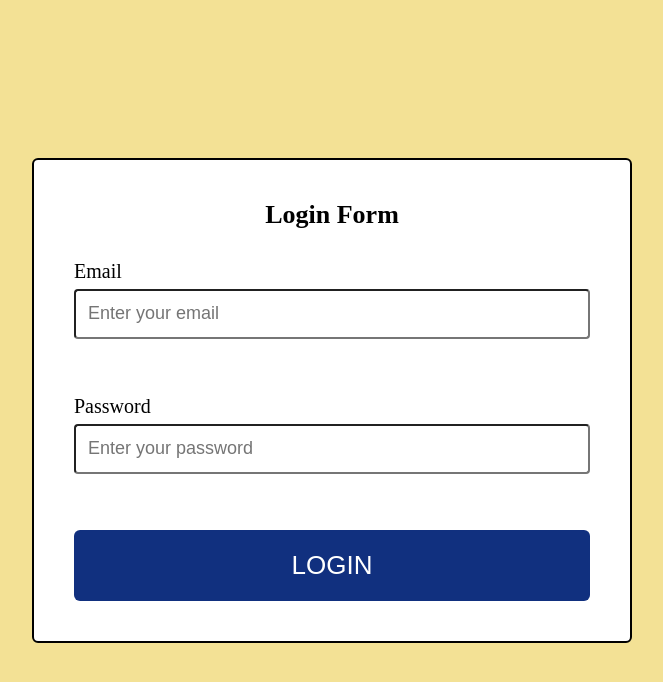
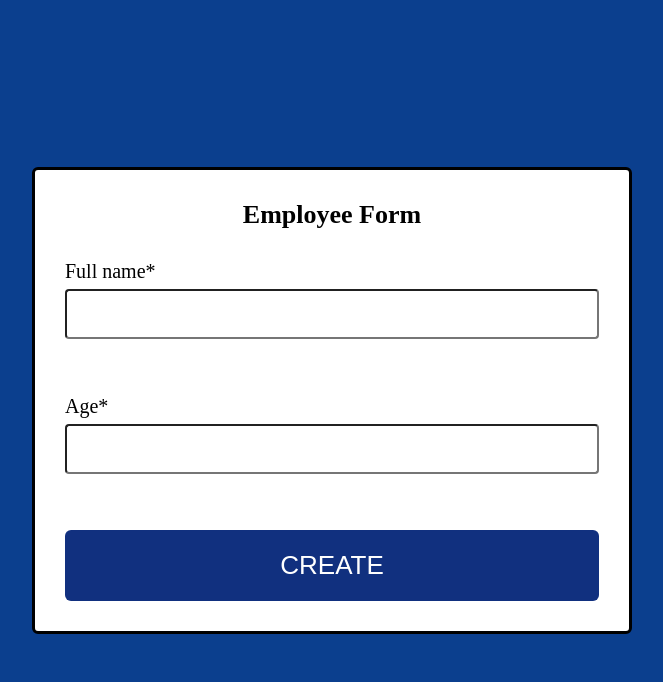
Before and after one commit to OliinykOlha/55_react_ts, a React (Vite) app: page / in a window 1280 px wide. Shown: the top 682 px of the page, without its empty margins (308-971 px from the left). Built offline with nearby package versions, Linux system fonts and the light colour scheme.

Commit message:
added Homework14

```diff
--- a/src/App.tsx
+++ b/src/App.tsx
@@ -4,13 +4,14 @@ import GlobalStyles from "./styles/GlobalStyles"
 // import Lesson11 from "./lessons/Lesson11/Lesson11"
 // import Lesson12 from "./lessons/Lesson12/Lesson12"
 //  import Lesson13 from "./lessons/Lesson13/Lesson13"
-import Lesson14 from "./lessons/Lesson14/Lesson14"
+// import Lesson14 from "./lessons/Lesson14/Lesson14"
 
 // import Consultation06 from "./consultations/Consultation06/Consultation06"
 
 //Homeworks imports
 // import HomeWork11 from "./homeworks/HomeWork11/HomeWork11"
 //  import HomeWork12 from "./homeworks/HomeWork10/HomeWork12/HomeWork12"
+import Homework14 from "./homeworks/Homework14/Homework14"
 
 
 
@@ -24,7 +25,8 @@ function App () {
       {/* <HomeWork12 /> */}
       {/* <Lesson13 /> */}
       {/* <Consultation06 /> */}
-      <Lesson14 />
+      {/* <Lesson14 /> */}
+      <Homework14 />
       </>
 
   )
--- /dev/null
+++ b/src/components/EmployeeForm/EmployeeForm.tsx
@@ -0,0 +1,58 @@
+import { useFormik } from "formik";
+import * as Yup from 'yup';
+import Input from "../Input/Input";
+import { EmployeeFormComponent, Title } from "./styles";
+import { EmployeeFormValues } from "./types";
+import Button from "../Button/Button";
+
+function EmployeeForm() {
+
+const schema = Yup.object().shape({
+  fullName: Yup.string()
+  .required('Field Full Name is required')
+  .min(5, 'Min 5 symbols')
+  .max(50, 'Max 50 symbols'),
+  age: Yup.number()
+  .required('Field age is required')
+  .typeError('Field age must be a number')
+  .positive('Age must be positive')
+  .min(18, 'Min 18')
+  .max(80, 'Max 80')
+})
+
+  const formik = useFormik({
+    initialValues: {
+      fullName: '',
+      age: ''
+    } as EmployeeFormValues,
+    validationSchema: schema,
+    validateOnChange: false,
+    onSubmit: (values: EmployeeFormValues) => {
+      console.table(values);
+    },
+  });
+
+  console.log(formik);
+
+  return (
+    <EmployeeFormComponent onSubmit={formik.handleSubmit}>
+      <Title>Employee Form</Title>
+      <Input
+        name="fullName"
+        label="Full name*"
+        value={formik.values.fullName}
+        onChange={formik.handleChange}
+        error={formik.errors.fullName}
+      />
+      <Input
+      name="age"
+      label="Age*"
+      value={formik.values.age}
+      onChange={formik.handleChange}
+      error={formik.errors.age}
+      />
+      <Button name='CREATE' />
+    </EmployeeFormComponent>
+  );
+}
+export default EmployeeForm;
--- /dev/null
+++ b/src/components/EmployeeForm/styles.ts
@@ -0,0 +1,18 @@
+import styled from "@emotion/styled";
+
+export const EmployeeFormComponent = styled.form`
+  display: flex;
+  flex-direction: column;
+  gap: 30px;
+  min-width: 600px;
+  padding: 30px;
+  background-color: white;
+  border: 3px solid black;
+  border-radius: 6px;
+`;
+
+export const Title = styled.div`
+  font-size: 26px;
+  font-weight: bold;
+  align-self: center;
+`;
--- /dev/null
+++ b/src/components/EmployeeForm/types.ts
@@ -0,0 +1,4 @@
+export interface EmployeeFormValues {
+  fullName: string;
+  age: string;
+}
--- /dev/null
+++ b/src/homeworks/Homework14/Homework14.tsx
@@ -0,0 +1,12 @@
+import EmployeeForm from "../../components/EmployeeForm/EmployeeForm";
+import { Homework14Container } from "./styles";
+
+function Homework14() {
+    return (
+    <Homework14Container>
+        <EmployeeForm />
+    </Homework14Container>
+    )
+}
+
+export default Homework14;
--- /dev/null
+++ b/src/homeworks/Homework14/styles.ts
@@ -0,0 +1,11 @@
+import styled from "@emotion/styled"
+
+export const Homework14Container = styled.div`
+display: flex;
+flex-direction: column;
+align-items: center;
+justify-content: center;
+flex: 1;
+padding: 50px;
+background-color: rgb(11, 63, 142);
+`
```
